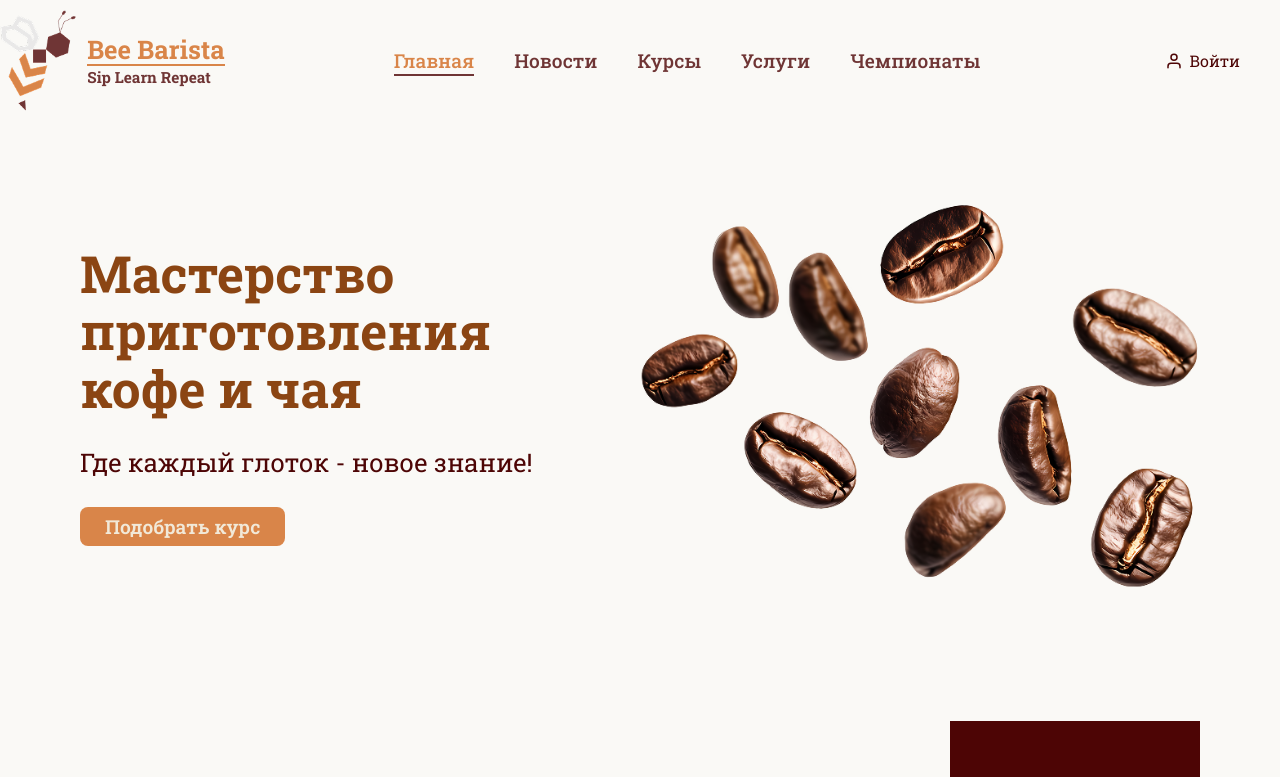
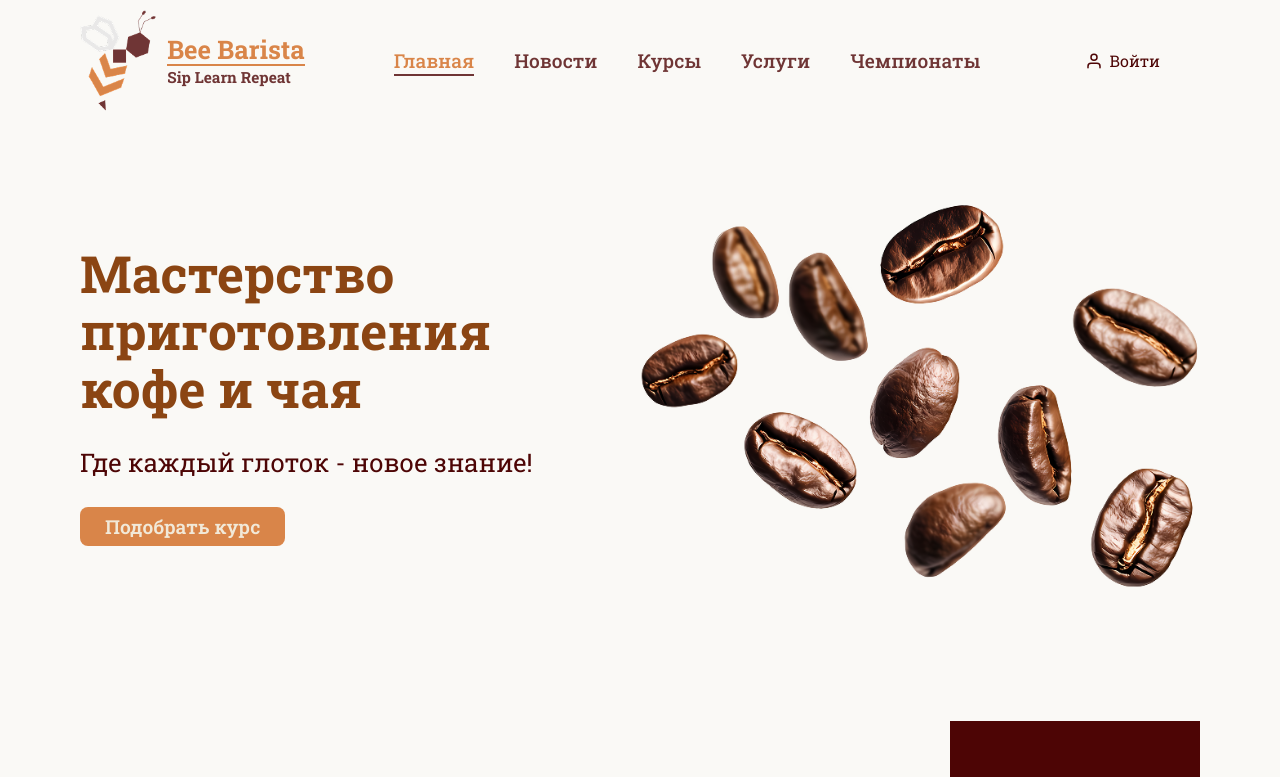
Before and after one commit to romkalan/Coffee-Tea-Mastery, a React (Vite) app: page /#/ in a window 1280 px wide. Shown: the top 777 px of the page. Built offline with nearby package versions, Linux system fonts and the light colour scheme; data requests are answered from the project's data file.

Commit message:
fix: align header and footer horizontal padding with page content

```diff
--- a/src/components/Footer/styles.module.scss
+++ b/src/components/Footer/styles.module.scss
@@ -6,9 +6,17 @@
   max-width: var(--content-width);
   flex-direction: column;
   justify-content: space-between;
-  padding-bottom: 40px;
+  padding: 0 16px 40px;
   gap: 30px;
   position: relative;
+
+  @include mixins.respond-md {
+    padding: 0 32px 40px;
+  }
+
+  @include mixins.respond-lg {
+    padding: 0 80px 40px;
+  }
 }
 
 .contacts {
--- a/src/components/Header/styles.module.scss
+++ b/src/components/Header/styles.module.scss
@@ -7,7 +7,15 @@
   justify-content: space-between;
   align-items: center;
   margin-bottom: 40px;
-  padding-top: 10px;
+  padding: 10px 16px 0;
+
+  @include mixins.respond-md {
+    padding: 10px 32px 0;
+  }
+
+  @include mixins.respond-lg {
+    padding: 10px 80px 0;
+  }
 }
 
 .link {
```
